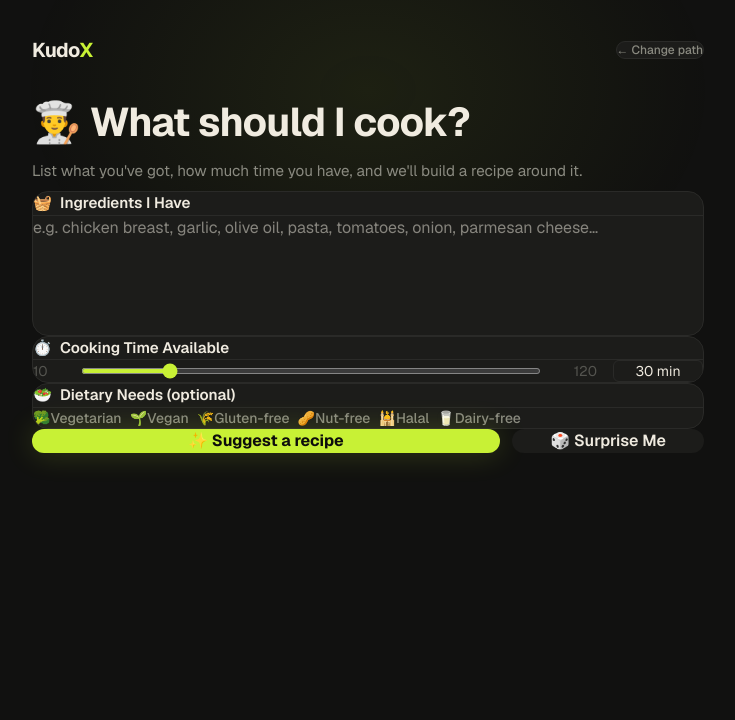
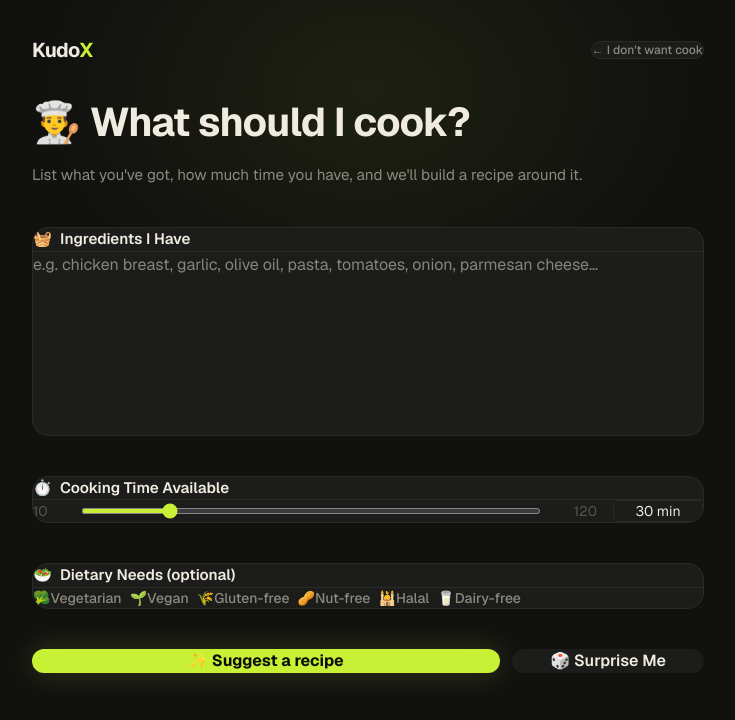
Before and after one commit to Stella0165/KudoX, a Next.js app in the folder kudox/: page /cook in a window 1280 px wide. Shown: the top 720 px of the page, without its empty margins (272-1007 px from the left). Built offline with nearby package versions, Linux system fonts and the light colour scheme.

Commit message:
Modified spacing between components

```diff
--- a/kudox/app/cook/page.tsx
+++ b/kudox/app/cook/page.tsx
@@ -83,20 +83,20 @@ export default function CookPage() {
           className="text-xs font-medium px-4 py-2 rounded-full border transition-colors"
           style={{ color: "var(--text-secondary)", background: "var(--bg-card)", borderColor: "var(--border)" }}
         >
-          ← Change path
+          ← I don't want cook
         </Link>
       </nav>
 
-      <div className="relative z-10 w-full max-w-2xl space-y-5">
+      <div className="relative z-10 w-full max-w-2xl flex flex-col gap-10">
         {/* Heading */}
-        <div className="fade-up-1" style={{ marginBottom: "8px" }}>
+        <div className="fade-up-1 mb-10">
           <h1
             className="font-bold"
             style={{ fontFamily: "var(--font-space-grotesk)", fontSize: "clamp(1.75rem, 5vw, 2.5rem)", letterSpacing: "-0.02em" }}
           >
             👨‍🍳 What should I cook?
           </h1>
-          <p style={{ color: "var(--text-secondary)", fontSize: "0.95rem", marginTop: "8px" }}>
+          <p style={{ color: "var(--text-secondary)", fontSize: "0.95rem", marginTop: "12px" }}>
             List what you&apos;ve got, how much time you have, and we&apos;ll build a recipe around it.
           </p>
         </div>
@@ -107,7 +107,7 @@ export default function CookPage() {
             value={ingredients}
             onChange={(e) => setIngredients(e.target.value)}
             placeholder="e.g. chicken breast, garlic, olive oil, pasta, tomatoes, onion, parmesan cheese…"
-            className="w-full h-28 resize-none border-0 focus:outline-none bg-transparent"
+            className="w-full h-44 resize-none border-0 focus:outline-none bg-transparent text-base leading-relaxed"
             style={{ color: "var(--text-primary)" }}
           />
         </SectionBox>
```
